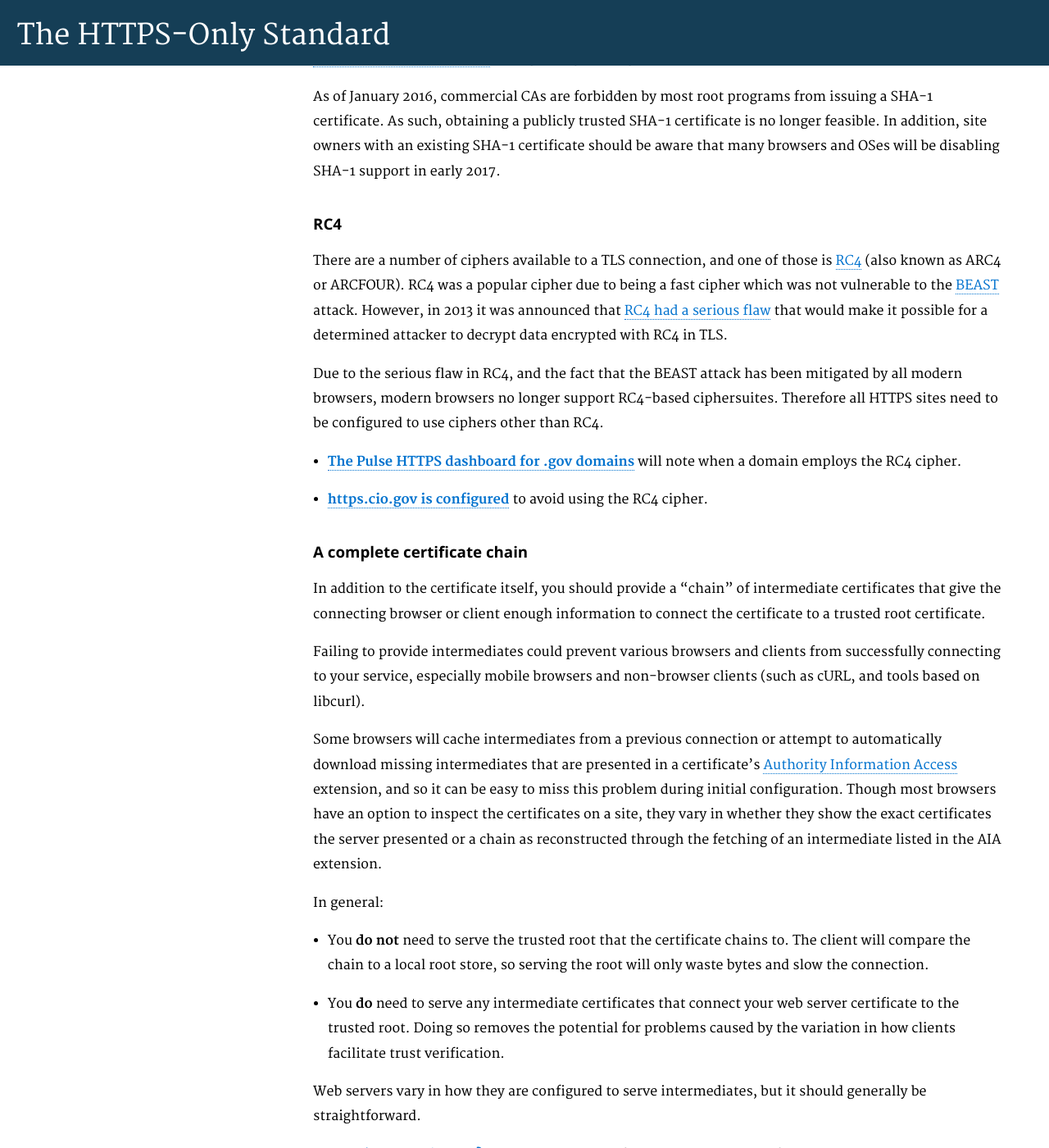
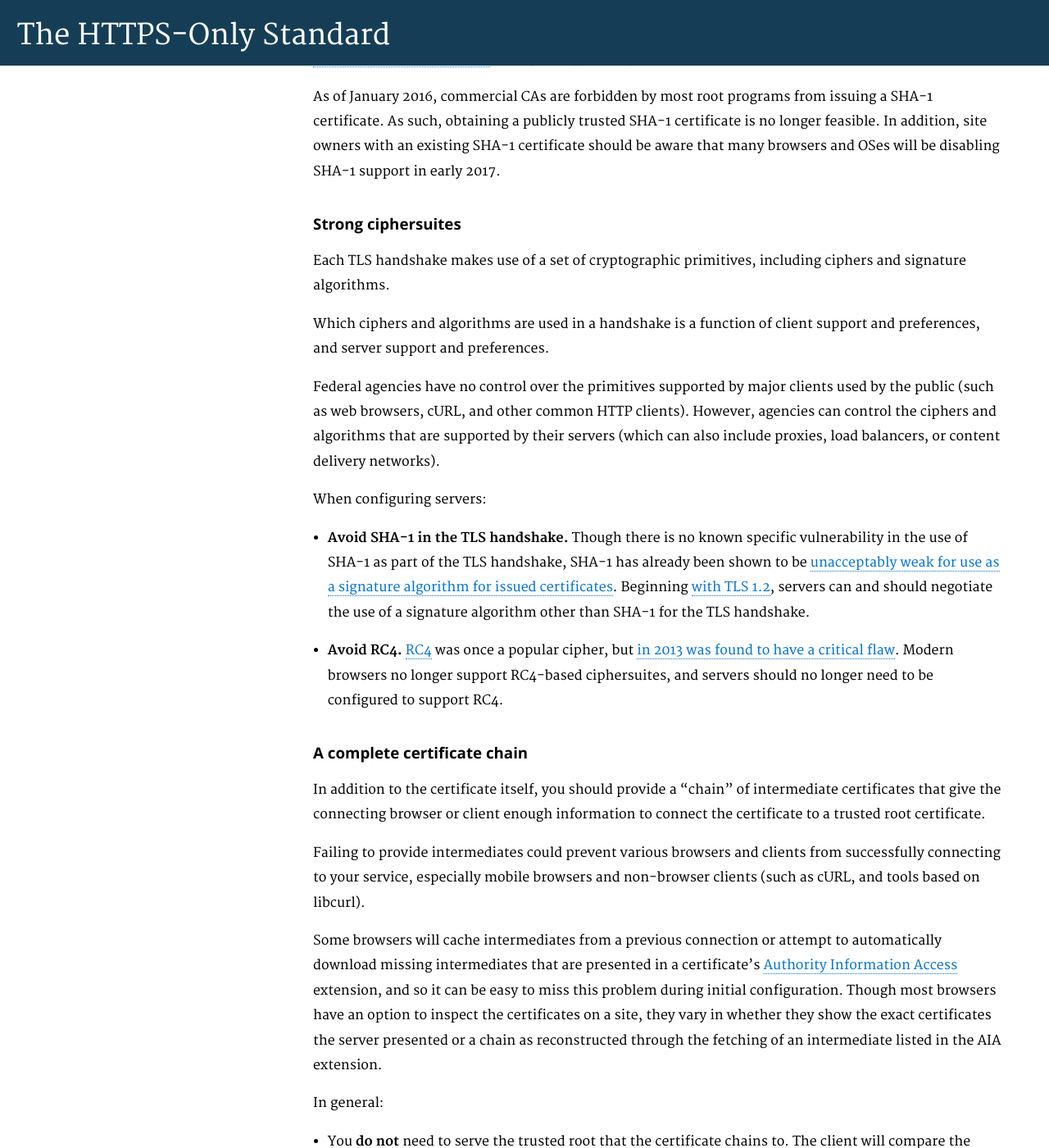
Before and after one commit to GSA/https, a Jekyll site: the page built from pages/technical.md, in a window 1280 px wide and 1400 px high, scrolled down 2524 px. Shown: the whole window at 82% size. Built offline with Jekyll 4.4.1, drawn with Linux system fonts in a browser that asks for light colours; Markdown is read by kramdown in place of the engine named in the settings; some of the changed text lies outside the part shown.

Commit message:
Update tech page to discourage use of SHA-1 in the handshake (#228)
* repurpose rc4 section to a ciphersuite section, sha-1 handshake

* drop Pulse language for that section

```diff
--- a/pages/technical.md
+++ b/pages/technical.md
@@ -10,7 +10,7 @@ This page covers some relevant technical concepts relevant to the **strength and
 * [SSL and TLS](#ssl-and-tls)
 * [Forward secrecy](#forward-secrecy)
 * [Signature algorithms](#signature-algorithms), such as SHA-1 and SHA-2
-* [RC4](#rc4), a common but insecure cipher
+* [Strong ciphersuites](#strong-ciphersuites)
 * [A complete certificate chain](#a-complete-certificate-chain)
 
 ### SSL and TLS
@@ -66,14 +66,19 @@ SHA-1 has been shown to have serious weaknesses, and so browser and OS providers
 
 As of January 2016, commercial CAs are forbidden by most root programs from issuing a SHA-1 certificate. As such, obtaining a publicly trusted SHA-1 certificate is no longer feasible. In addition, site owners with an existing SHA-1 certificate should be aware that many browsers and OSes will be disabling SHA-1 support in early 2017.
 
-### RC4
+### Strong ciphersuites
 
-There are a number of ciphers available to a TLS connection, and one of those is [RC4](https://en.wikipedia.org/wiki/RC4) (also known as ARC4 or ARCFOUR). RC4 was a popular cipher due to being a fast cipher which was not vulnerable to the [BEAST](https://blog.qualys.com/ssllabs/2011/10/17/mitigating-the-beast-attack-on-tls) attack. However, in 2013 it was announced that [RC4 had a serious flaw](http://www.isg.rhul.ac.uk/tls/) that would make it possible for a determined attacker to decrypt data encrypted with RC4 in TLS.
+Each TLS handshake makes use of a set of cryptographic primitives, including ciphers and signature algorithms.
 
-Due to the serious flaw in RC4, and the fact that the BEAST attack has been mitigated by all modern browsers, modern browsers no longer support RC4-based ciphersuites. Therefore all HTTPS sites need to be configured to use ciphers other than RC4.
+Which ciphers and algorithms are used in a handshake is a function of client support and preferences, and server support and preferences.
 
-* **[The Pulse HTTPS dashboard for .gov domains](https://pulse.cio.gov/https/domains/)** will note when a domain employs the RC4 cipher.
-* **[https.cio.gov is configured](https://www.ssllabs.com/ssltest/analyze.html?d=https.cio.gov)** to avoid using the RC4 cipher.
+Federal agencies have no control over the primitives supported by major clients used by the public (such as web browsers, cURL, and other common HTTP clients). However, agencies can control the ciphers and algorithms that are supported by their servers (which can also include proxies, load balancers, or content delivery networks).
+
+When configuring servers:
+
+* <a name="sha1-in-handshake"></a>**Avoid SHA-1 in the TLS handshake.** Though there is no known specific vulnerability in the use of SHA-1 as part of the TLS handshake, SHA-1 has already been shown to be [unacceptably weak for use as a signature algorithm for issued certificates](#signature-algorithms). Beginning [with TLS 1.2](https://tools.ietf.org/html/rfc5246#section-7.4.1.4.1), servers can and should negotiate the use of a signature algorithm other than SHA-1 for the TLS handshake.
+
+* <a name="rc4"></a>**Avoid RC4.** [RC4](https://en.wikipedia.org/wiki/RC4) was once a popular cipher, but [in 2013 was found to have a critical flaw](http://www.isg.rhul.ac.uk/tls/). Modern browsers no longer support RC4-based ciphersuites, and servers should no longer need to be configured to support RC4.
 
 ### A complete certificate chain
 
```
